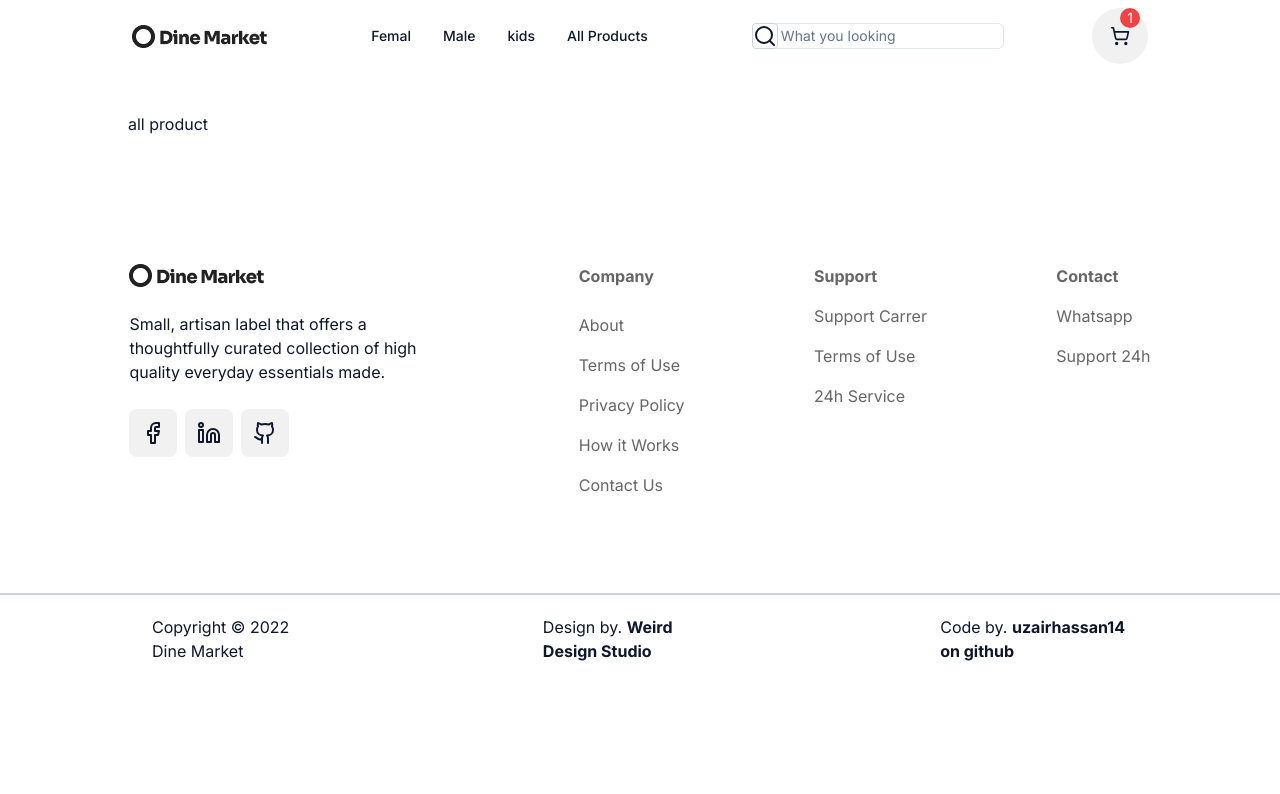
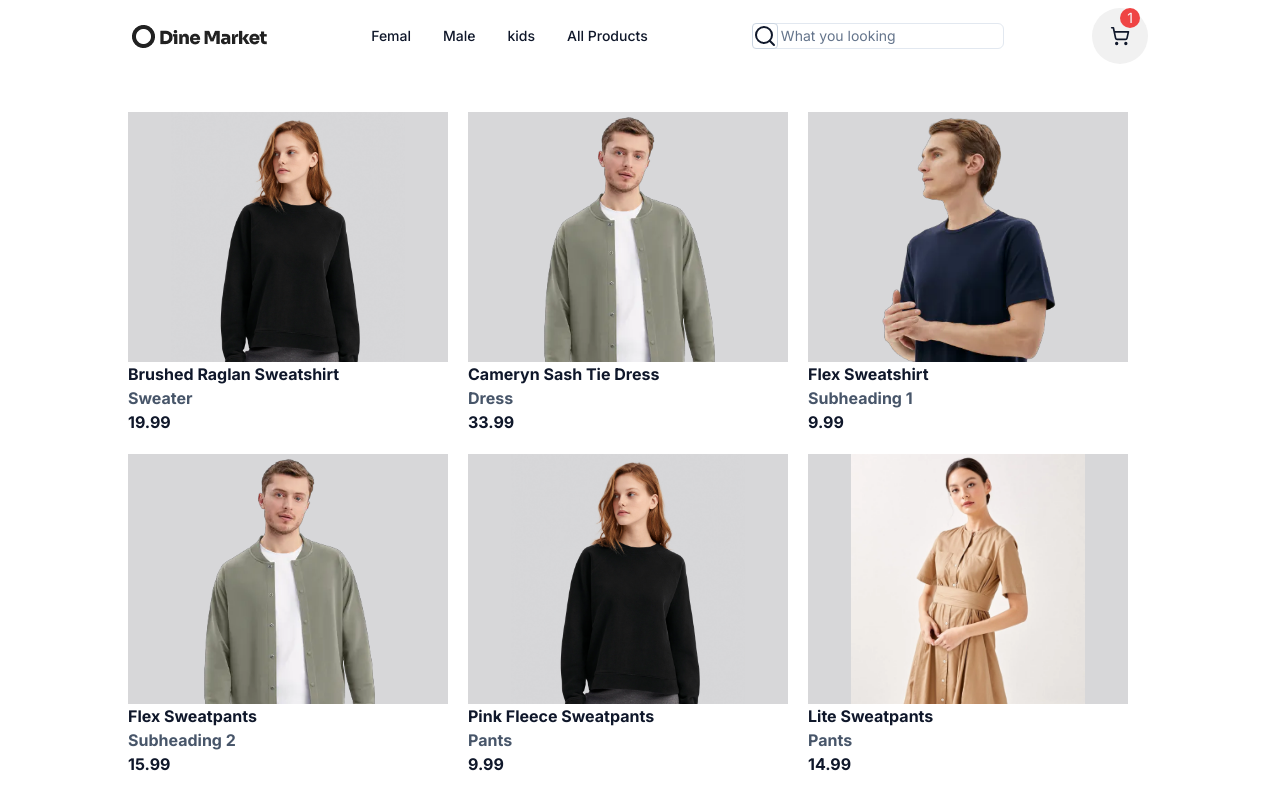
Before and after one commit to Uzairhassan14/Nextjs-Ecomerce-app, a Next.js app in the folder nextjs-ecommerce-clothing-web-app/: page /pages/all-product in a window 1280 px wide. Shown: the top 794 px of the page. Built offline with nearby package versions, Linux system fonts and the light colour scheme.

Commit message:
few pages more addition

```diff
--- /dev/null
+++ b/nextjs-ecommerce-clothing-web-app/app/components/cards/page.tsx
@@ -0,0 +1,29 @@
+import Image from 'next/image'
+type  propTypes = {
+    id: number,
+    image: any,
+    heading: string,
+    subheading: string,
+    price: number,
+  };
+
+const page = (props:propTypes ) => {
+    return (
+
+            <div className=" w-full  justify-between hover:scale-110 hover:ease-in duration-300 cursor-pointer  max-w-xs ju" key={props.id}>
+                <div className="bg-[#d7d7d9]  flex justify-center items-end min-w-fit h-[250px]">
+                    <Image src={props.image} className='w-auto h-full' alt="" />
+                </div>
+                <div className="flex flex-col">
+                    <strong> {props.heading}  <br />
+                        <span className='text-slate-600'>
+                            {props.subheading}
+                        </span>
+                    </strong>
+                    <strong>{props.price}</strong>
+                </div>
+            </div>
+    )
+}
+
+export default page
--- a/nextjs-ecommerce-clothing-web-app/app/components/newsLetter/page.tsx
+++ b/nextjs-ecommerce-clothing-web-app/app/components/newsLetter/page.tsx
@@ -1,14 +1,18 @@
 import React from 'react'
 import { Input } from '@/components/ui/input'
+import { Button } from '@/components/ui/button'
 
 const page = () => {
     return (
         <div className='relative flex justify-center align-center w-full'>
-            <p className='text-7xl opacity-20'>NewsLetter</p>
+            <p className='text-9xl opacity-5'>NewsLetter</p>
             <div className='absolute top-0'>
-                <header> Subscribe Our Newsletter</header>
-                <p>Get the latest information and promo offers directly</p>
-                <Input className='' />
+                <header className='text-4xl  text-black font-bold leading-loose '> Subscribe Our Newsletter</header>
+                <p className='text-center '>Get the latest information and promo offers directly</p>
+                <div className='flex items-center  justify-between gap-4'>
+                    <Input className='my-4 w-3/4 border-[2px] outline-0 border-black' placeholder='input email address' />
+                    <Button className="bg-slate-900 tracking-widest leading-5 bored-4  h-12 w-44 rounded-none shadow-none border-[#686868] text-sm border-2 " >Get Started</Button>
+                </div>
             </div>
         </div>
     )
--- a/nextjs-ecommerce-clothing-web-app/app/components/products/page.tsx
+++ b/nextjs-ecommerce-clothing-web-app/app/components/products/page.tsx
@@ -16,7 +16,7 @@ export default function page() {
       <section className="flex gap-5 mt-10">
         <div className=" w-full  justify-between hover:scale-110 hover:ease-in duration-300 cursor-pointer ">
           <div className="bg-[#d7d7d9]  flex justify-center items-end">
-            <Image src={product1}   height={500} alt="" />
+            <Image src={product1} height={500} alt="" />
           </div>
           <div className="flex flex-col">
             <strong> Brushed Rangled Sweatshirt</strong>
@@ -25,7 +25,7 @@ export default function page() {
         </div>
         <div className="  w-full  justify-between hover:scale-110 hover:ease-in duration-300  cursor-pointer  ">
           <div className="bg-[#ece8e5] flex justify-center  items-end">
-            <Image src={product3}  height={500}  alt="" />
+            <Image src={product3} height={500} alt="" />
           </div>
           <div className="flex flex-col">
             <strong> Brushed Rangled Sweatshirt</strong>
@@ -34,7 +34,7 @@ export default function page() {
         </div>
         <div className=" w-full  justify-between hover:scale-110 hover:ease-in duration-300  cursor-pointer  ">
           <div className=" bg-[#d6d6d8] flex justify-center items-end">
-            <Image src={product5}  height={500}  alt="" />
+            <Image src={product5} height={500} alt="" />
           </div>
           <div className="flex flex-col">
             <strong> Brushed Rangled Sweatshirt</strong>
--- /dev/null
+++ b/nextjs-ecommerce-clothing-web-app/app/pages/ShoppingCart/page.tsx
@@ -0,0 +1,56 @@
+import React from 'react'
+import Image from 'next/image'
+import { Trash2 } from 'lucide-react';
+import { Plus } from 'lucide-react';
+import { Minus } from 'lucide-react';
+import img from './../../assets/event1.webp'
+
+const page = () => {
+  return (
+    <div>
+      <div>
+        <header className='text-2xl text-black font-bold'>
+          Shopping Cart
+        </header>
+      </div>
+
+      <div className='flex justify-between'>
+        <div className='bg-[#d7d7d9]  flex justify-center items-end w-[150px] h-[200px] rounded-lg'>
+
+          <Image src={img} alt="" className='w-auto h-full' />
+        </div>
+        <div >
+          <div className='flex justify-between items-center'>
+            <h1 className='text-lg  font-normal'>Cameryn Sash Tie Dress</h1>
+            <div className='item-delete'>
+              <Trash2 />
+            </div>
+          </div>
+          <p className='text-lg text-gray-600 font-medium'>Dress</p>
+          <p className='font-bold text-lg'>Delivery Estimation</p>
+          <p className='text-md text-yellow-400 font-bold'> 5 Working Days</p>
+          <div className='flex justify-between item-center'>
+            <p className='text-lg font-bold'> Price</p>
+            <div className='flex justify-between item-center w-28'>
+              <div className='subtract'>
+                <div className='h-7 w-7 bg-gray-100 rounded-full font-medium text-slate-600 flex justify-center items-center '>
+                  <Minus className='h-4' />
+                </div>
+              </div>
+              <p>1</p>
+              <div className='plus'>
+                <div className='h-7 w-7 bg-gray-100 rounded-full font-medium text-slate-600  flex justify-center items-center'>
+                  <Plus className='h-4' />
+                </div>
+              </div>
+            </div>
+          </div>
+        </div>
+
+
+      </div>
+    </div>
+  )
+}
+
+export default page
--- a/nextjs-ecommerce-clothing-web-app/app/pages/all-product/page.tsx
+++ b/nextjs-ecommerce-clothing-web-app/app/pages/all-product/page.tsx
@@ -1,7 +1,123 @@
 import React from "react";
+import Cards from './../../components/cards/page'
+import product1 from './../../assets/product1.png'
+import product2 from './../../assets/event3.webp'
+import product3 from './../../assets/event2.webp'
+import product4 from './../../assets/event3.webp'
+import product5 from './../../assets//product1.png'
+import product6 from './../../assets/product2.png'
+import product7 from './../../assets/product3.png'
+import product8 from './../../assets/product4.png'
+import product9 from './../../assets/product5.png'
+import product10 from './../../assets/event1.webp'
+const page = () => {
+  const data = [
+    {
+      id: 1,
+      image: product1,
+      heading: 'Brushed Raglan Sweatshirt',
+      subheading: 'Sweater',
+      price: 19.99,
+      Gender: "female",
+    },
+    {
+      id: 2,
+      image: product2,
+      heading: 'Cameryn Sash Tie Dress',
+      subheading: 'Dress',
+      price: 33.99,
+      Gender: "Male",
 
-const page = () => {
-  return <div>all product</div>;
+    },
+    {
+      id: 3,
+      image: product3,
+      heading: 'Flex Sweatshirt',
+      subheading: 'Subheading 1',
+      price: 9.99,
+      Gender: "Male",
+
+    },
+    {
+      id: 4,
+      image: product4,
+      heading: 'Flex Sweatpants',
+      subheading: 'Subheading 2',
+      price: 15.99,
+      Gender: "Male",
+
+    },
+    {
+      id: 4,
+      image: product5,
+      heading: 'Pink Fleece Sweatpants',
+      subheading: 'Pants',
+      price: 9.99,
+      Gender: "female",
+
+    },
+    {
+      id: 6,
+      image: product6,
+      heading: 'Lite Sweatpants',
+      subheading: 'Pants',
+      price: 14.99,
+      Gender: "female",
+
+    },
+    {
+      id: 7,
+      image: product7,
+      heading: 'Imperial Alpaca Hoodie',
+      subheading: 'Jackets',
+      price: 9.99,
+      Gender: "female",
+
+    },
+    {
+      id: 8,
+      image: product8,
+      heading: 'Flex Push Button Bomber',
+      subheading: 'Jackets',
+      price: 14.99,
+      Gender: "female",
+
+    },
+    {
+      id: 9,
+      image: product9,
+      heading: 'Muscle Tank',
+      subheading: 'Jackets',
+      price: 14.99,
+      Gender: "female",
+
+    },
+    {
+      id: 10,
+      image: product10,
+      heading: 'Brushed Bomber',
+      subheading: 'Jackets',
+      price: 14.99,
+      Gender: "female",
+
+    },
+    // Add more objects here...
+  ];
+  return <div>
+    <section className='flex gap-5 flex-wrap'>
+
+      {
+        data.map((item) => {
+          return (
+            <>
+              <Cards id={item.id} image={item.image} heading={item.heading} subheading={item.subheading} price={item.price} />
+            </>
+          )
+        })
+      }
+    </section>
+
+  </div>;
 };
 
 export default page;
```
